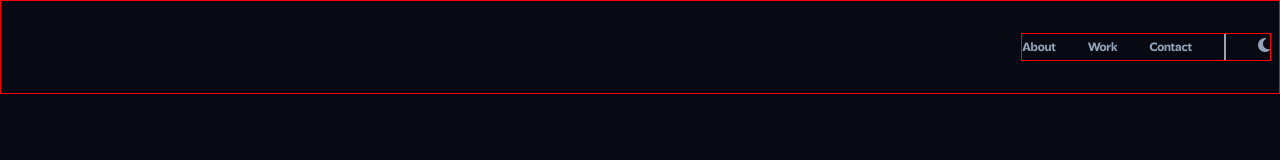
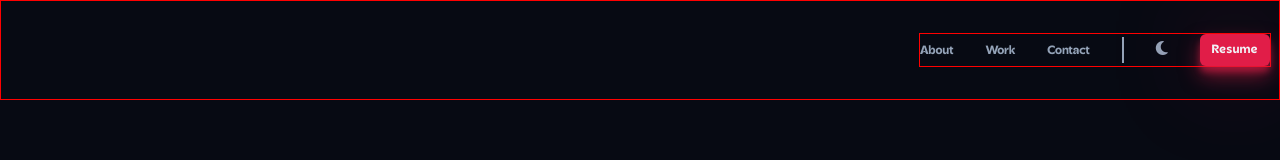
Before and after one commit to randy918/portfolio-710, a website built with Vite: page index.html in a window 1280 px wide. Built offline with nearby package versions, Linux system fonts and the light colour scheme.

Commit message:
added resume button at 39:03

```diff
--- a/index.html
+++ b/index.html
@@ -5,13 +5,9 @@
     <meta charset="UTF-8" />
     <link rel="icon" type="image/svg+xml" href="/vite.svg" />
     <meta name="viewport" content="width=device-width, initial-scale=1.0" />
-    <link
-    rel="stylesheet"
-    href="https://cdnjs.cloudflare.com/ajax/libs/font-awesome/6.5.2/css/all.min.css"
+    <link rel="stylesheet" href="https://cdnjs.cloudflare.com/ajax/libs/font-awesome/6.5.2/css/all.min.css"
         integrity="sha512-SnH5WK+bZxgPHs44uWIX+LLJAJ9/2PkPKZ5QiAj6Ta86w+fsb2TkcmfRyVX3pBnMFcV7oQPJkl9QevSCWr3W6A=="
-    crossorigin="anonymous"
-    referrerpolicy="no-referrer"
-  />
+        crossorigin="anonymous" referrerpolicy="no-referrer" />
     <title>Dev Server</title>
 </head>
 
@@ -21,26 +17,31 @@
 
         <nav>
 
-            <ul class = 'header__menu'>
+            <ul class='header__menu'>
 
                 <li>
-                    <a  class = 'header__link' href="#about">About</a>
+                    <a class='header__link' href="#about">About</a>
                 </li>
 
                 <li>
-                    <a  class = 'header__link' href="#featured">Work</a>
+                    <a class='header__link' href="#featured">Work</a>
                 </li>
 
                 <li>
-                    <a  class = 'header__link' href="#contact">Contact</a>
+                    <a class='header__link' href="#contact">Contact</a>
                 </li>
 
-                <li class = 'header__line'>
+                <li class='header__line'>
                 </li>
+
                 <li>
                     <button>
                         <i class="fas fa-moon"></i>
                     </button>
+                </li>
+
+                <li>
+                    <a class='header__resume btn' href="#resume">Resume</a>
                 </li>
             </ul>
 
--- a/styles/components/header.scss
+++ b/styles/components/header.scss
@@ -1,21 +1,3 @@
-/* xs */
-/* @media (min-width: 475 */
-
-/* xs */
-/* @media (min-width: 640 */
-
-/* xs */
-/* @media (min-width: 768 */
-
-/* xs */
-/* @media (min-width: 1024 */
-
-/* xs */
-/* @media (min-width: 1280 */
-
-/* xs */
-/* @media (min-width: 1536 */
-
 .header {
 
     display: flex;
@@ -24,9 +6,7 @@
     padding-top: 2rem;
     padding-bottom: 2rem;
 
-}
-
-.header__menu {
+    &__menu {
 
         display: flex;
         align-items: center;
@@ -37,14 +17,13 @@
 
     }
 
-.header__link {
+    &__link {
 
         font-size: var(--size-xs);
         text-decoration: none;
         font-family: 'Bold';
         color: var(--clr-slate400);
         transition: color 0.3s;
-
 
         &:hover {
 
@@ -53,10 +32,18 @@
         }
     }
 
-.header__line {
+    &__line {
 
         border: 1px solid var(--clr-slate400);
         padding-top: 1.5em;
+
+    }
+
+&__resume {
+
+    font-size: var(--size-xs);
+
+}
 
 }
 
@@ -64,7 +51,6 @@
     transition: filter 0.3s ease;
     color: var(--clr-slate400);
     transition: color 0.3s;
-
 
     &:hover {
         color: white;
```
Also changed, not shown: styles/components/header.css, 1 other file. Lines whose indentation alone changed are shown as unchanged.
